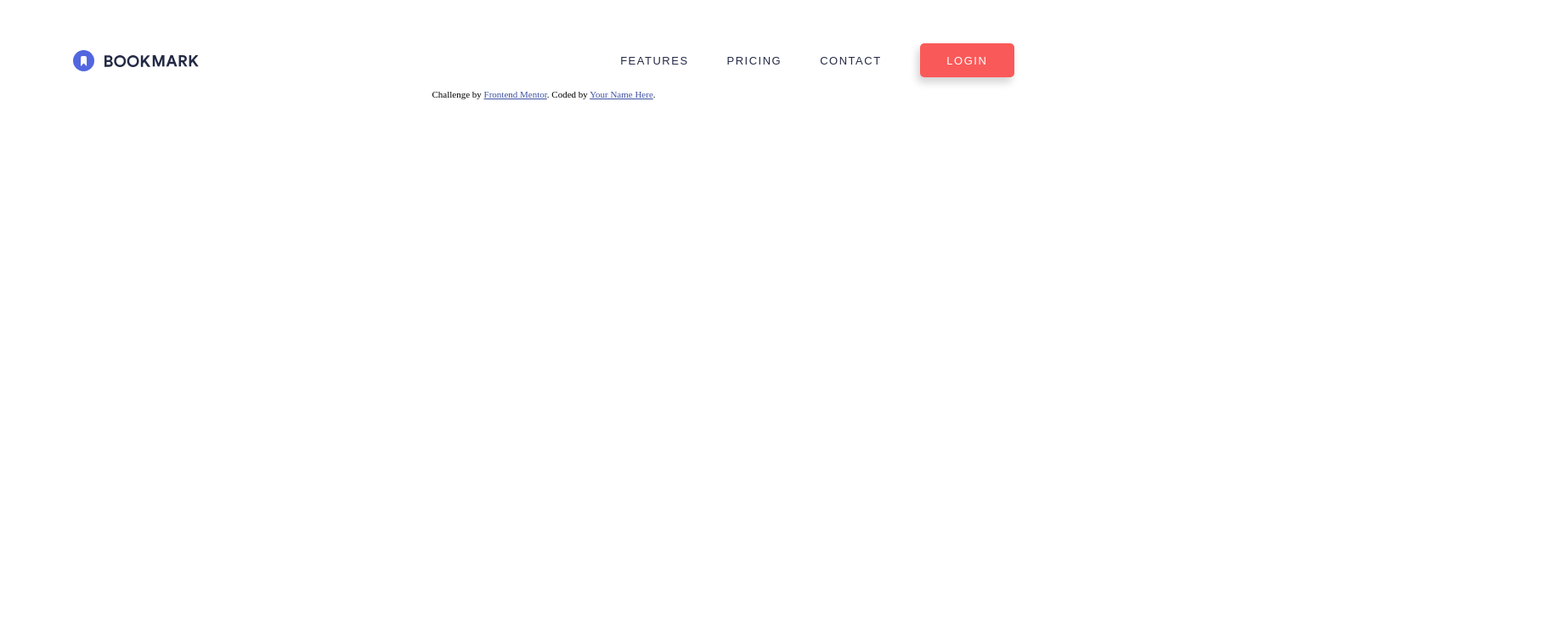
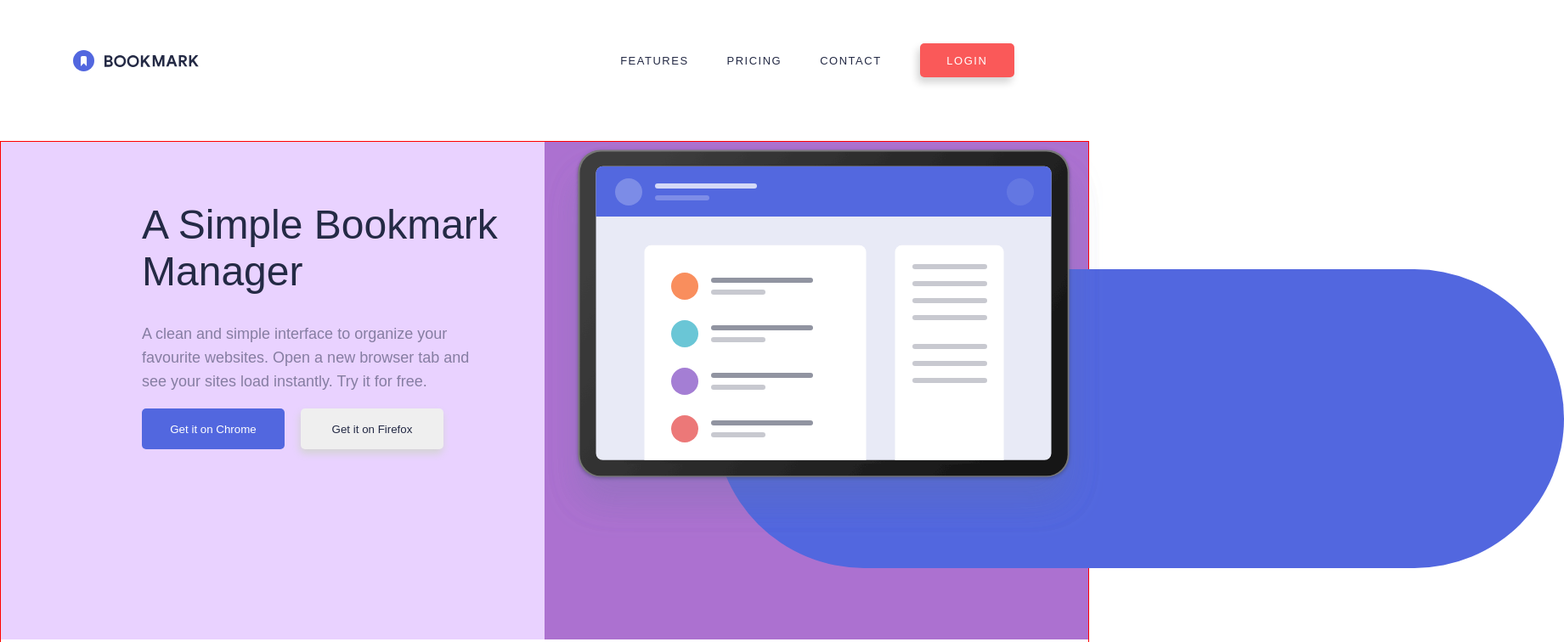
Before and after one commit to JakubStranianek/BookMarkLandingPage, a plain HTML site: page index.html in a window 1280 px wide. Shown: the top 756 px of the page at 85% size, 1841 px wide, since content can reach past the window. Drawn offline with Linux system fonts and the light colour scheme.

Commit message:
mainPart- problem with boxes

```diff
--- a/index.html
+++ b/index.html
@@ -40,17 +40,62 @@
     </div>
   </div>
 
+  <div class="container">
+    <div class="box">
+      <h1 class="marginLeft">A Simple Bookmark Manager</h1>
+      <p class="marginLeft">
+        A clean and simple interface to organize your favourite websites. Open a new
+        browser tab and see your sites load instantly. Try it for free.
+      </p>
+
+      <button class="btn marginLeft btn-Chrome">
+        Get it on Chrome
+      </button>
+
+      <button class="btn btn-Firefox">
+        Get it on Firefox
+      </button>
+    </div>
+
+    <div class="box box2">
+      <img src="images/illustration-hero.svg" class="heroImg" alt="mainPart1">
+      <div class="rectangle"></div>
+    </div>
+
+    <div class="box box3">
+
+    </div>
+
+  </div>
   <!--
+  <div class=mainContainer>
+    <div class="mainContent mainContent1">
+      <h1 class="marginLeft">A Simple Bookmark Manager</h1>
+      <p class="marginLeft">
+        A clean and simple interface to organize your favourite websites. Open a new
+        browser tab and see your sites load instantly. Try it for free.
+      </p>
+
+      <button class="btn marginLeft btn-Chrome">
+        Get it on Chrome
+      </button>
+
+      <button class="btn btn-Firefox">
+        Get it on Firefox
+      </button>
+    </div>
+
+    <div class="mainContent mainContent2">
+      <img src="images/illustration-hero.svg" class="heroImg" alt="mainPart1">
+      <div class="rectangle"></div>
+    </div>
 
 
-  A Simple Bookmark Manager
+    </div>
 
-  A clean and simple interface to organize your favourite websites. Open a new
-  browser tab and see your sites load instantly. Try it for free.
+-->
 
-  Get it on Chrome
-  Get it on Firefox
-
+  <!--
   Features
 
   Our aim is to make it quick and easy for you to access your favourite websites.
--- a/style.css
+++ b/style.css
@@ -1,5 +1,8 @@
+/* NAVBAR PART */
+
 body {
     margin: 0;
+    min-height: 100%;
 }
 
 .headerContainer {
@@ -37,7 +40,6 @@ li {
 li > a {
     text-decoration: none;
     color: #242A45;
-    font-family: 'Rubik', sans-serif;
     text-transform: uppercase;
     font-size: 13px;
     letter-spacing: 1.5px;
@@ -59,3 +61,94 @@ li:last-child > a {
     color: #FFFFFF;
     font-weight: 501;
 }
+
+
+/* FIRST MAIN CONTENT PART */
+
+.container{
+    display: flex;
+    width: 100%;
+    height: 1770px;
+    margin-top: 72px;
+    flex-wrap: wrap;
+    border: 1px solid red;
+  }
+
+  .box{
+    flex: 1 0 calc(25% - 10px);
+    background: #E9D2FF;
+    height: 586px;
+    width: 50%;
+  }
+
+  .box:after{
+    content: '';
+    display: block;
+    padding-bottom: 100%;
+  }
+
+  .box2{background: #AC71D0;}
+  .box3{background: #38A899;
+    flex-wrap: wrap;
+    width: 100%;
+}
+  .box4{background: #A6D98C;}
+  .box5{background: #bada55;}
+
+h1 {
+    font-size: 48px;
+    color: #242A45;
+    margin-top: 70px;
+    font-weight: 501;
+}
+
+.marginLeft {
+    margin-left: 166px;
+}
+
+li > a, h1, p {
+    font-family: 'Rubik', sans-serif;
+}
+
+p {
+    width: 65%;
+    font-size: 18px;
+    line-height: 28px;
+    color: rgba(36, 42, 69, 50%);
+}
+
+.btn {
+    width: 168px;
+    height: 48px;
+    border-style: none;
+    border-radius: 5px;
+}
+
+.btn-Chrome{
+    background-color:rgba(82, 103, 223, 1);
+    color: rgba(255, 255, 255, 1);
+}
+
+.btn-Firefox {
+    background-color: rgba(73, 93, 207, 0,2);
+    color: rgba(36, 42, 69, 1);
+    margin-left: 15px;
+    box-shadow: -1px 5px 10px lightgray;
+}
+
+.rectangle {
+    width: 1000px;
+    height: 352px;
+    border-radius: 316.5px;
+    background-color: rgba(82, 103, 223, 1);
+    top: -320px;
+    left: 200px;
+}
+
+.heroImg {
+    z-index: 1;
+}
+
+.rectangle, .heroImg {
+    position: relative;
+}
```
Also changed, not shown: 1 other file.
